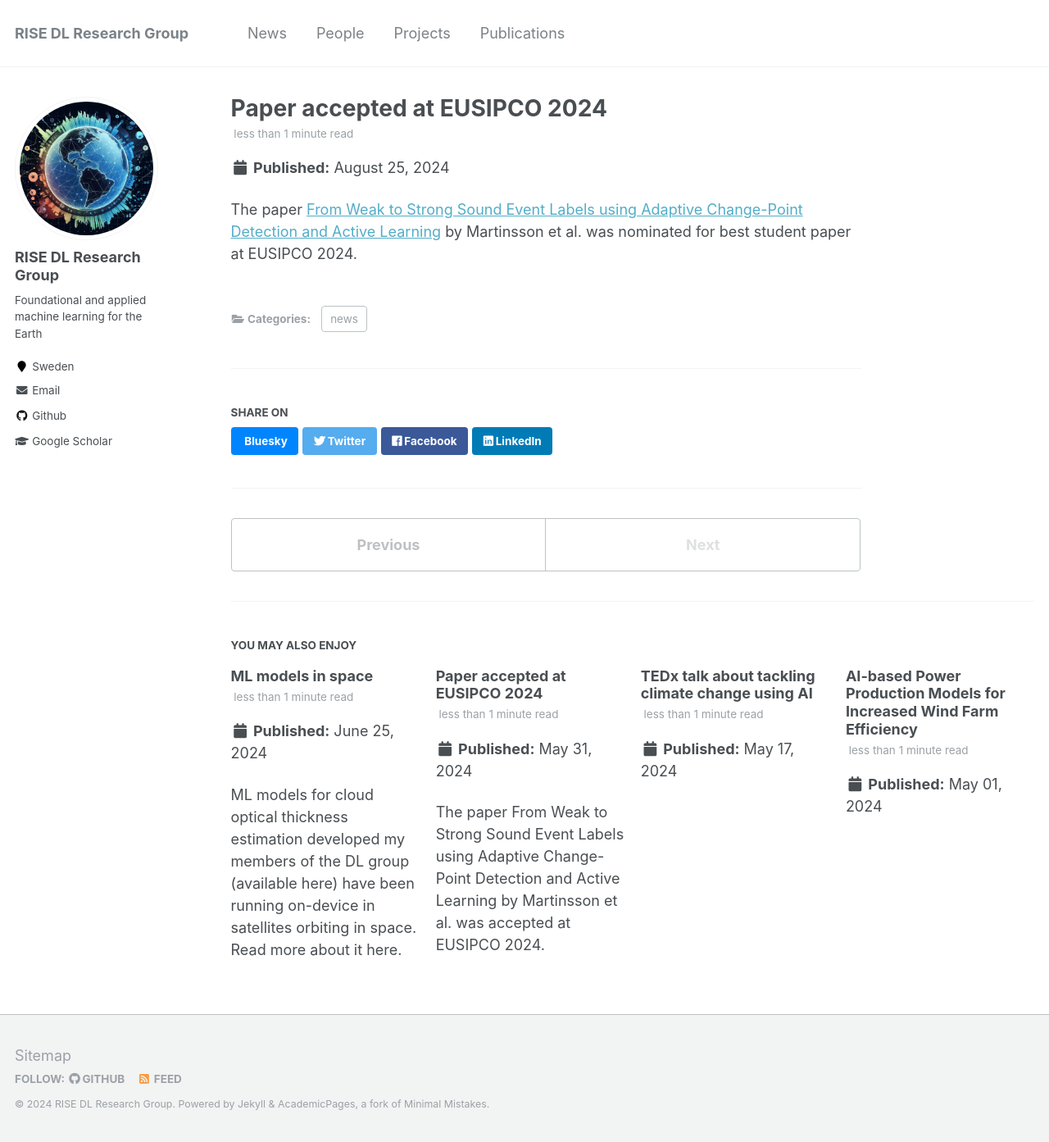
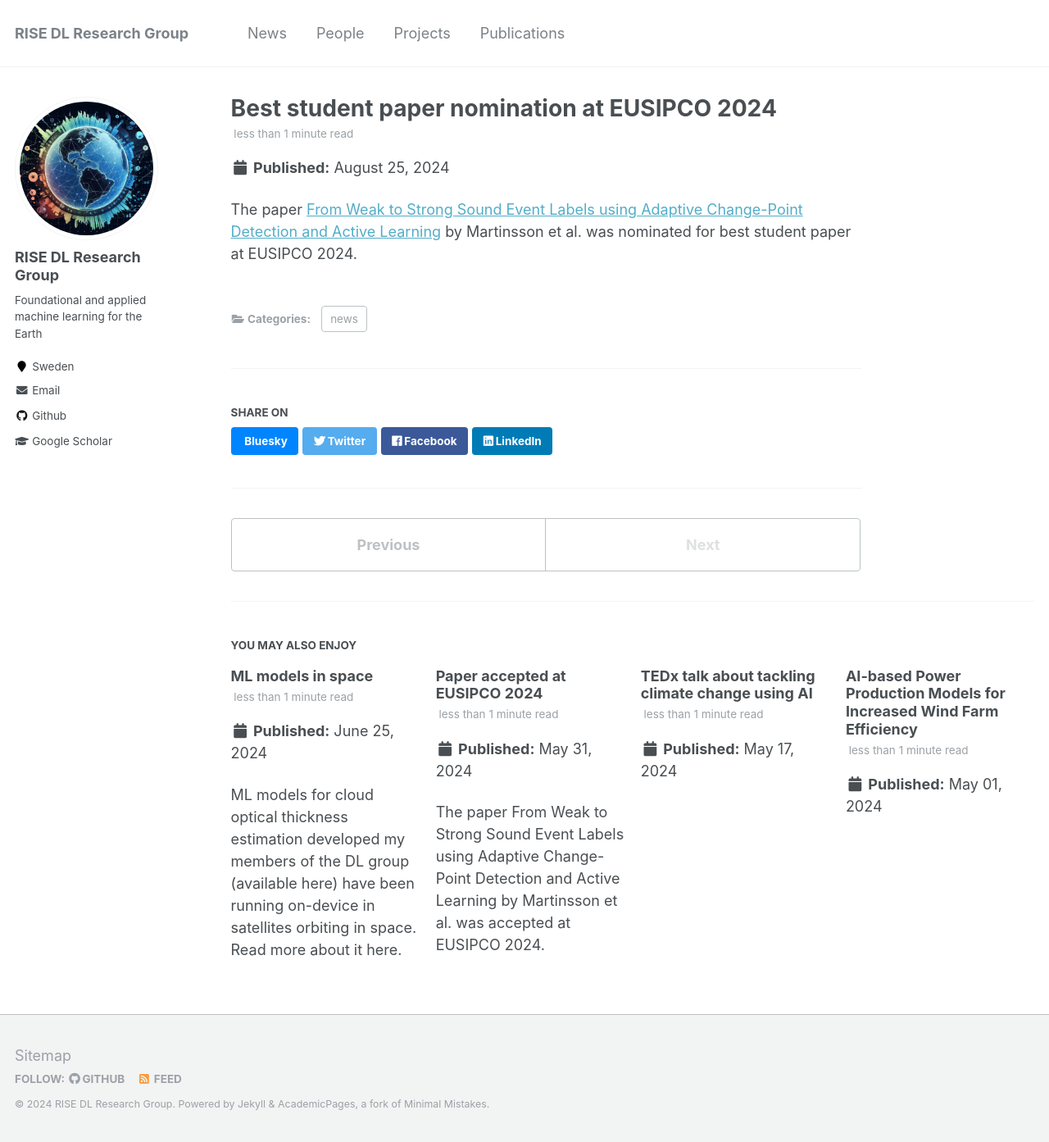
Before and after one commit to ridr-se/ridr-se.github.io, a Jekyll site: the page built from news/_posts/2024-08-25-eusipco2024.md, in a window 1280 px wide and 1393 px high. Shown: the whole window at 82% size. Built offline with Jekyll 4.4.1, drawn with Linux system fonts in a browser that asks for light colours.

Commit message:
Updates title.

```diff
--- a/news/_posts/2024-08-25-eusipco2024.md
+++ b/news/_posts/2024-08-25-eusipco2024.md
@@ -1,5 +1,5 @@
 ---
-title: Paper accepted at EUSIPCO 2024
+title: Best student paper nomination at EUSIPCO 2024
 shortversion: "The paper [From Weak to Strong Sound Event Labels using Adaptive Change-Point Detection and Active Learning](https://github.com/johnmartinsson/adaptive-change-point-detection) by Martinsson et al. was nominated for best student paper at EUSIPCO 2024."
 people:
 - John Martinsson
```
